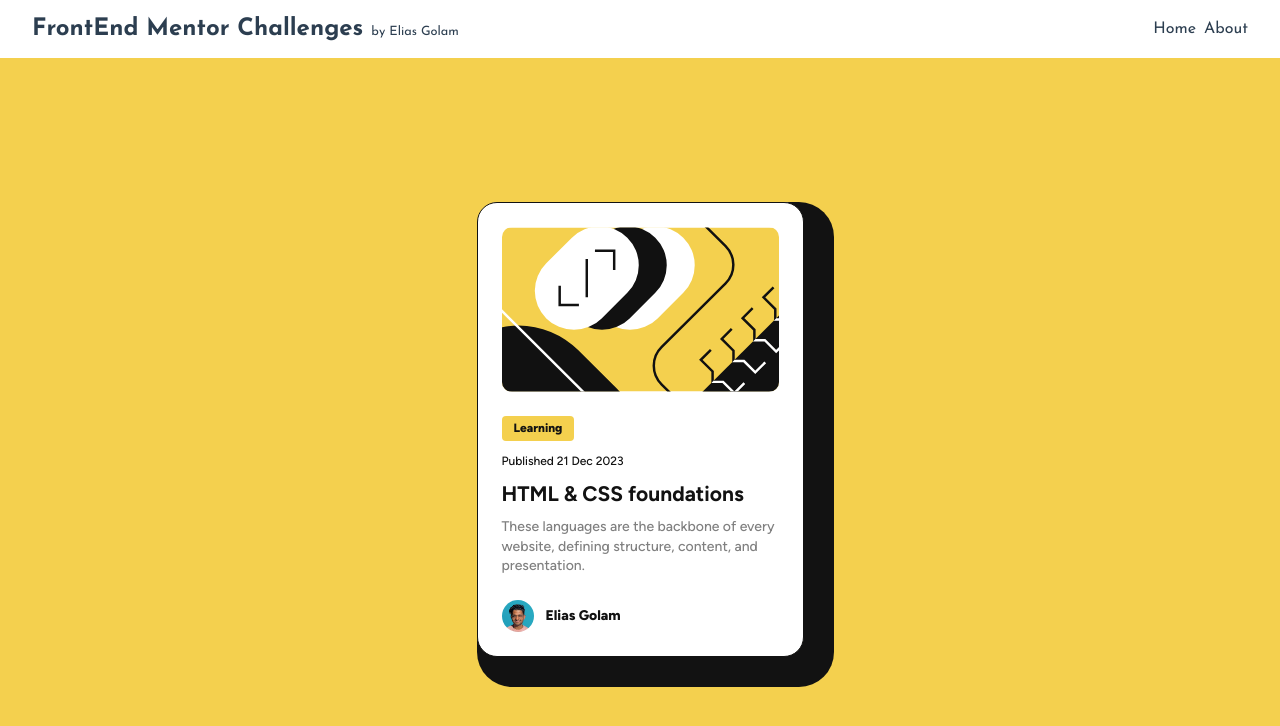
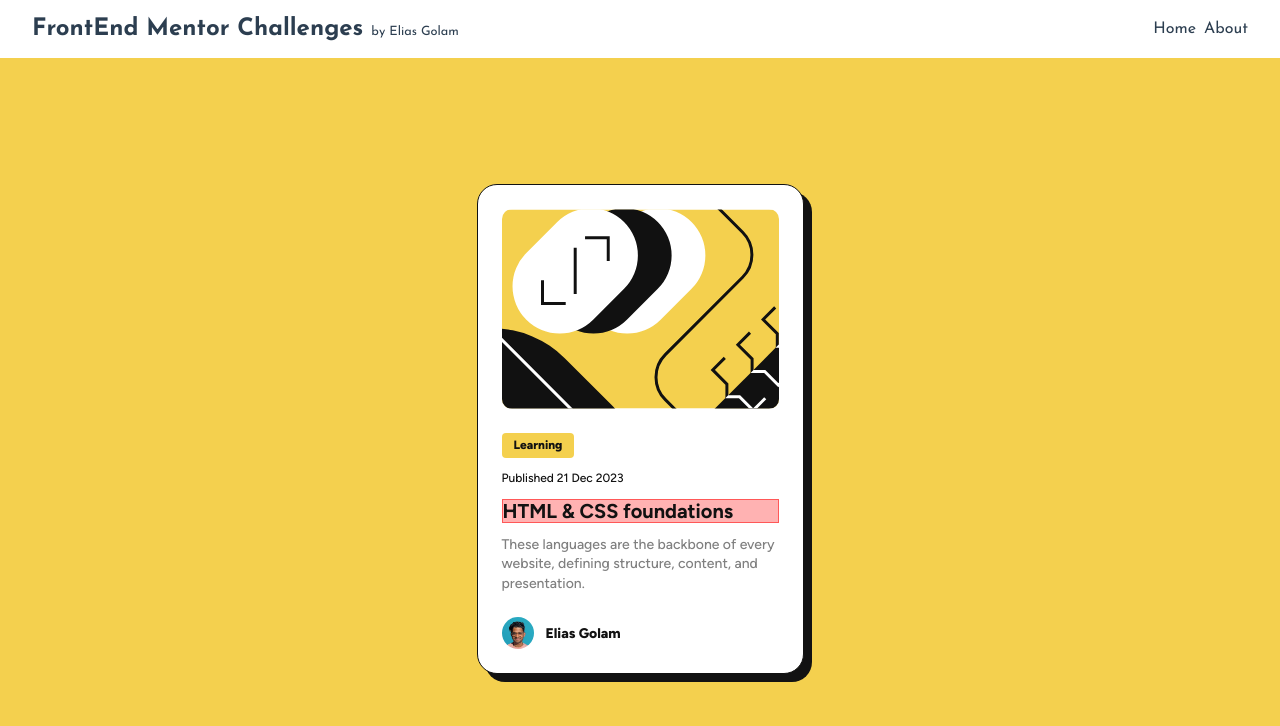
Before and after one commit to code-elias/vue-front-end-challenges, a Vue app: page /blog-preview-card in a window 1280 px wide. Shown: the top 726 px of the page. Built offline with nearby package versions, Linux system fonts and the light colour scheme.

Commit message:
Fixed image and shadow

```diff
--- a/src/assets/css/challenges/BlogPreviewCard.scss
+++ b/src/assets/css/challenges/BlogPreviewCard.scss
@@ -14,6 +14,7 @@
   --card-padding: 24px;
 
   --card-header-radius: 10px;
+  --card-header-height: 200px;
 
   --card-pfp-size: 32px;
 
@@ -65,19 +66,27 @@ main {
   background-color: var(--clr-white);
   border: 1px solid var(--clr-black);
 
-  box-shadow: 15px 15px 0px 15px var(--clr-black);
+  box-shadow: 8px 8px 0px 0px var(--clr-black);
 }
 
 .img-container {
   overflow: hidden;
 }
 
+.card-header {
+  border-radius: var(--card-header-radius);
+  width: 100%;
+  height: var(--card-header-height);
+}
+
 .card-img {
+  width: 100%;
+  height: 100%;
   object-fit: cover;
 }
 
-.card-header {
-  border-radius: var(--card-header-radius);
+.card-title {
+  font-size: var(--fs-title);
 }
 
 .card-info {
--- a/src/assets/css/main.css
+++ b/src/assets/css/main.css
@@ -9,7 +9,7 @@
   background-color: rgb(255, 0, 0, .3);
   border: 1px solid rgb(255, 0, 0, .5);
 
-  box-shadow: 15px 15px 0px 15px green;
+  /* box-shadow: 15px 15px 0px 15px green; */
 }
 
 .main {
--- a/src/views/challenges/BlogPreviewCardView.vue
+++ b/src/views/challenges/BlogPreviewCardView.vue
@@ -13,7 +13,7 @@
         <div class="card-info">
           <a href="" class="card-label" target="_blank">Learning</a>
           <p class="card-date">Published 21 Dec 2023</p>
-          <h2 class="card-title">HTML & CSS foundations</h2>
+          <h2 class="card-title test">HTML & CSS foundations</h2>
           <p class="card-body">
             These languages are the backbone of every website, defining structure, content, and
             presentation.
```
